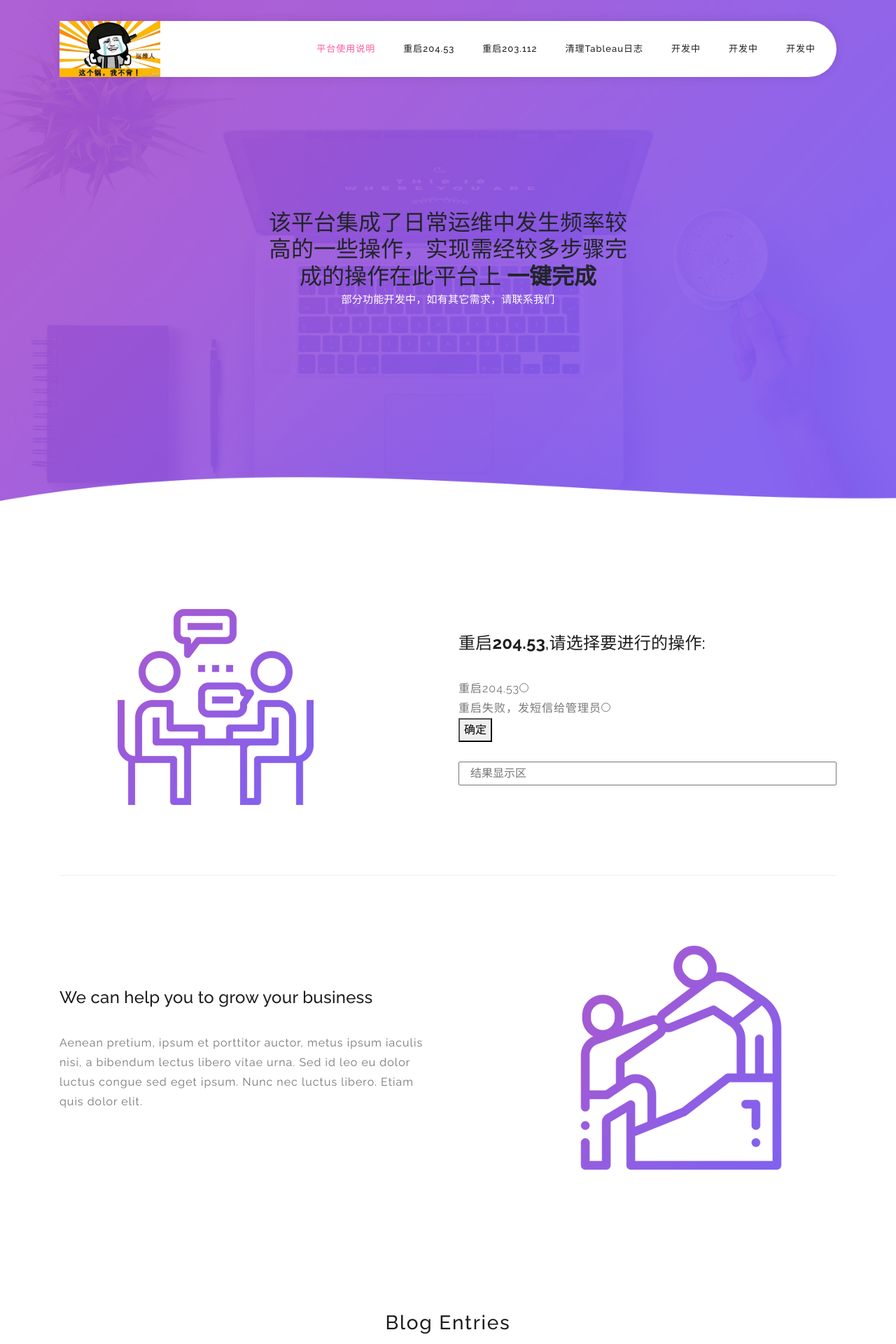
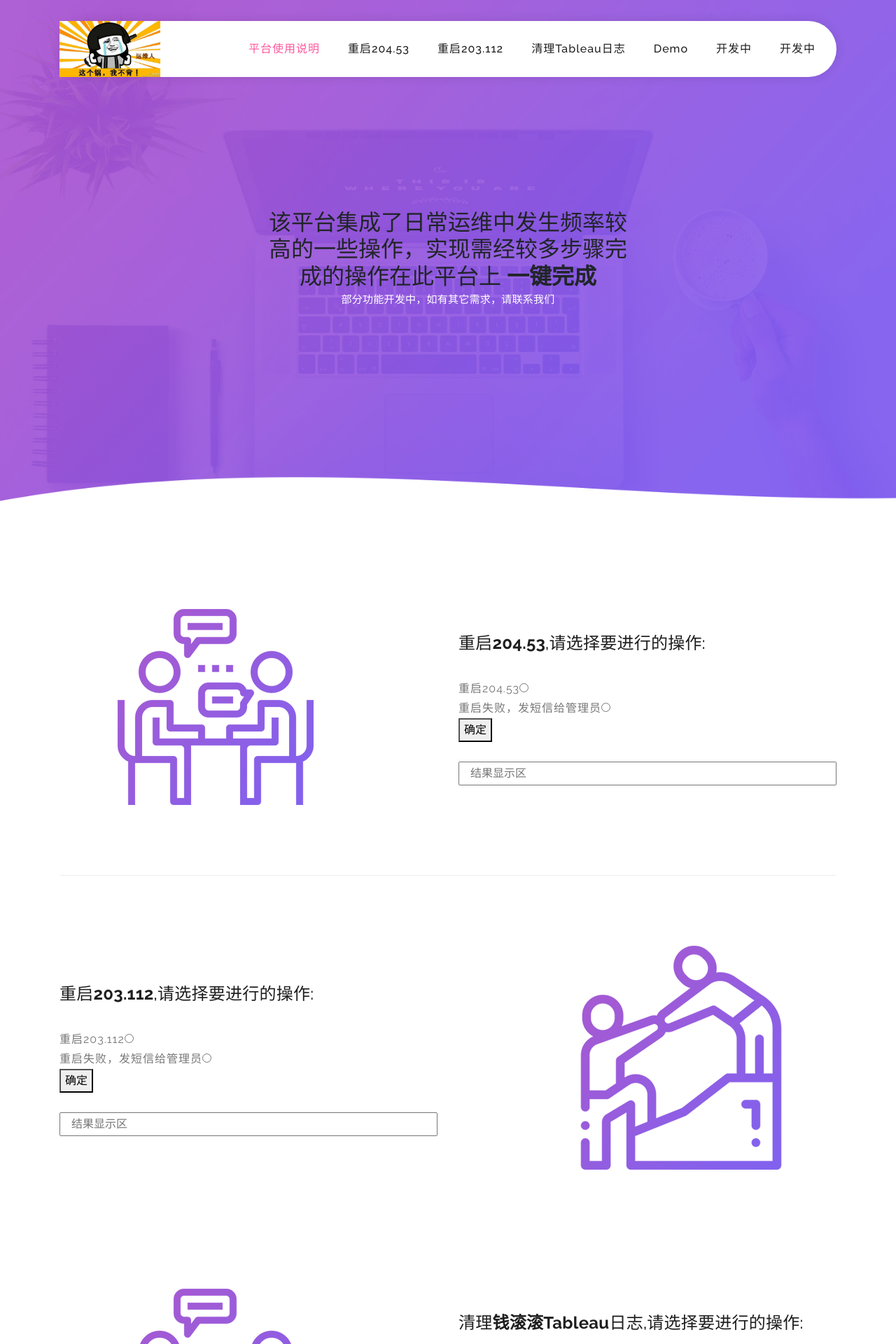
Before and after one commit to WillChang1808/django_project1016, a Django app: page /index in a window 1280 px wide. Shown: the top 1920 px of the page at 70% size. Run offline with Django 3.2, Linux system fonts and the light colour scheme; some libraries are stand-ins or nearby versions.

Commit message:
修改index，增加了各功能项页面和对应的Ajax

```diff
--- a/templates/index.html
+++ b/templates/index.html
@@ -40,13 +40,13 @@
                         <!-- ***** Logo End ***** -->
                         <!-- ***** Menu Start ***** -->
                         <ul class="nav">
-                            <li><a href="#welcome" class="active">平台使用说明</a></li>
-                            <li><a href="#features">重启204.53</a></li>
-                            <li><a href="#work-process">重启203.112</a></li>
-                            <li><a href="#testimonials">清理Tableau日志</a></li>
-                            <li><a href="#pricing-plans">开发中</a></li>
-                            <li><a href="#blog">开发中</a></li>
-                            <li><a href="#contact-us">开发中</a></li>
+                            <li><a href="#welcome" class="active" style=" font-size:16px">平台使用说明</a></li>
+                            <li><a href="#features" style=" font-size:16px">重启204.53</a></li>
+                            <li><a href="#203112" style=" font-size:16px">重启203.112</a></li>
+                            <li><a href="#tableau" style=" font-size:16px">清理Tableau日志</a></li>
+                            <li><a href="#demo" style=" font-size:16px">Demo</a></li>
+                            <li><a href="#" style=" font-size:16px">开发中</a></li>
+                            <li><a href="#" style=" font-size:16px">开发中</a></li>
                         </ul>
                         <a class='menu-trigger'>
                             <span>Menu</span>
@@ -77,7 +77,7 @@
     </div>
     <!-- ***** Welcome Area End ***** -->
 
-    <!-- ***** Features Big Item Start ***** -->
+    <!-- ***** Features Big Item1 Start 重启204.53***** -->
     <section class="section padding-top-70 padding-bottom-0" id="features">
         <div class="container">
             <div class="row">
@@ -90,11 +90,10 @@
                         <h2 class="section-title">重启<strong>204.53</strong>,请选择要进行的操作:</h2>
                     </div>
                     <div class="left-text">
-                        重启204.53<input type="radio" id="i1"><br>
-                        重启失败，发短信给管理员<input type="radio" id="i2"><br>
-                        <button id="b1", class="btn-default">确定</button><br><br>
-                        <input type="text" class="col-lg-12 input-group-lg"   placeholder="结果显示区" >
-
+                        重启204.53<input type="radio" name="select1" value="reboot" id="i1"><br>
+                        重启失败，发短信给管理员<input type="radio" name="select1" value="send_sms" id="i2"><br>
+                        <button id="btn1", class="btn-default">确定</button><br><br>
+                        <input type="text" class="col-lg-12 input-group-lg" id="res1" placeholder="结果显示区" >
                     </div>
                 </div>
             </div>
@@ -105,28 +104,84 @@
             </div>
         </div>
     </section>
-    <!-- ***** Features Big Item End ***** -->
+    <!-- ***** Features Big Item1 End 重启204.54***** -->
 
-    <!-- ***** Features Big Item Start ***** -->
-    <section class="section padding-bottom-100">
+    <!-- ***** Features Big Item2 Start 重启203.112***** -->
+    <section class="section padding-bottom-100" id="203112">
+        <div class="container">
+           <div class="row">
+               <div class="col-lg-6 col-md-12 col-sm-12 align-self-center mobile-top-fix">
+                    <div class="left-heading">
+                        <h2 class="section-title">重启<strong>203.112</strong>,请选择要进行的操作:</h2>
+                    </div>
+                    <div class="left-text">
+                        重启203.112<input type="radio" name="select2" value="reboot203.112" id="demo1"><br>
+                        重启失败，发短信给管理员<input type="radio" name="select2" value="send_sms" id="demo2"><br>
+                        <button id="btn2", class="btn-default">确定</button><br><br>
+                        <input type="text" class="col-lg-12 input-group-lg" id="res2" placeholder="结果显示区" >
+                    </div>
+                </div>
+               <div class="col-lg-1"></div>  <!--隔开左边的图片和文字*/ -->
+               <div class="col-lg-5 col-md-12 col-sm-12 align-self-center" data-scroll-reveal="enter left move 30px over 0.6s after 0.4s">
+                    <img src="static/assets/images/right-image.png" class="rounded img-fluid d-block mx-auto" alt="App">
+                </div>
+           </div>
+        </div>
+    </section>
+    <!-- ***** Features Big Item2 End 重启203.112***** -->
+
+      <!-- ***** Features Big Item3 Start 清理tableau日志***** -->
+    <section class="section padding-top-70 padding-bottom-0" id="tableau">
         <div class="container">
             <div class="row">
-                <div class="col-lg-6 col-md-12 col-sm-12 align-self-center mobile-bottom-fix">
+                <div class="col-lg-5 col-md-12 col-sm-12 align-self-center" data-scroll-reveal="enter left move 30px over 0.6s after 0.4s">
+                    <img src="static/assets/images/left-image.png" class="rounded img-fluid d-block mx-auto" alt="App">
+                </div>
+                <div class="col-lg-1"></div>  <!--隔开左边的图片和文字*/ -->
+                <div class="col-lg-6 col-md-12 col-sm-12 align-self-center mobile-top-fix">
                     <div class="left-heading">
-                        <h2 class="section-title">We can help you to grow your business</h2>
+                        <h2 class="section-title">清理<strong>钱滚滚Tableau</strong>日志,请选择要进行的操作:</h2>
                     </div>
                     <div class="left-text">
-                        <p>Aenean pretium, ipsum et porttitor auctor, metus ipsum iaculis nisi, a bibendum lectus libero vitae urna. Sed id leo eu dolor luctus congue sed eget ipsum. Nunc nec luctus libero. Etiam quis dolor elit.</p>
+                        清理Tableau日志<input type="radio" name="select3" value="clean_logs" id="i1"><br>
+                        清理失败，发短信给管理员<input type="radio" name="select3" value="send_sms" id="i2"><br>
+                        <button id="btn3", class="btn-default">确定</button><br><br>
+                        <input type="text" class="col-lg-12 input-group-lg" id="res3" placeholder="结果显示区" >
                     </div>
                 </div>
-                <div class="col-lg-1"></div>
-                <div class="col-lg-5 col-md-12 col-sm-12 align-self-center mobile-bottom-fix-big" data-scroll-reveal="enter right move 30px over 0.6s after 0.4s">
-                    <img src="static/assets/images/right-image.png" class="rounded img-fluid d-block mx-auto" alt="App">
+            </div>
+            <div class="row">
+                <div class="col-lg-12">
+                    <div class="hr"></div>
                 </div>
             </div>
         </div>
     </section>
-    <!-- ***** Features Big Item End ***** -->
+    <!-- ***** Features Big Item3 End 清理tableau日志***** -->
+
+    <!-- ***** Features Big Item4 Start Demo***** -->
+    <section class="section padding-bottom-100" id="demo">
+        <div class="container">
+           <div class="row">
+               <div class="col-lg-6 col-md-12 col-sm-12 align-self-center mobile-top-fix">
+                    <div class="left-heading">
+                        <h2 class="section-title">Demo<strong>展示前后端交互</strong>,请选择要进行的操作:</h2>
+                    </div>
+                    <div class="left-text">
+                        脚踏实地<input type="radio" name="select4" value="脚踏实地" id="demo1"><br>
+                        仰望星空<input type="radio" name="select4" value="仰望星空" id="demo2"><br>
+                        <button id="btn4", class="btn-default">确定</button><br><br>
+                        <input type="text" class="col-lg-12 input-group-lg" id="res4" placeholder="结果显示区" >
+                    </div>
+                </div>
+               <div class="col-lg-1"></div>  <!--隔开左边的图片和文字*/ -->
+               <div class="col-lg-5 col-md-12 col-sm-12 align-self-center" data-scroll-reveal="enter left move 30px over 0.6s after 0.4s">
+                    <img src="static/assets/images/right-image.png" class="rounded img-fluid d-block mx-auto" alt="App">
+                </div>
+           </div>
+        </div>
+    </section>
+    <!-- ***** Features Big Item4 End Demo***** -->
 
     <!-- ***** Blog Start ***** -->
     <section class="section" id="blog">
@@ -135,7 +190,7 @@
             <div class="row">
                 <div class="col-lg-12">
                     <div class="center-heading">
-                        <h2 class="section-title">Blog Entries</h2>
+                        <h2 class="section-title">专业运维 使命必达</h2>
                     </div>
                 </div>
                 <div class="offset-lg-3 col-lg-6">
@@ -154,12 +209,12 @@
                         </div>
                         <div class="blog-content">
                             <h3>
-                                <a href="#">Vivamus ac vehicula dui</a>
+                                <a href="#">便捷</a>
                             </h3>
                             <div class="text">
-                               Cras aliquet ligula dui, vitae fermentum velit tincidunt id. Praesent eu finibus nunc. Nulla in sagittis eros. Aliquam egestas augue.
+                               致力复杂工作简单话，一"点"完成
                             </div>
-                            <a href="#" class="main-button">Read More</a>
+{#                            <a href="#" class="main-button">Read More</a>#}
                         </div>
                     </div>
                 </div>
@@ -170,12 +225,12 @@
                         </div>
                         <div class="blog-content">
                             <h3>
-                                <a href="#">Phasellus convallis augue</a>
+                                <a href="#">专业</a>
                             </h3>
                             <div class="text">
-                                Aliquam commodo ornare nisl, et scelerisque nisl dignissim ac. Vestibulum finibus urna ut velit venenatis, vel ultrices sapien mattis.
+                                全景熟悉架构，综合技能保驾护航
                             </div>
-                            <a href="#" class="main-button">Read More</a>
+{#                            <a href="#" class="main-button">Read More</a>#}
                         </div>
                     </div>
                 </div>
@@ -186,12 +241,12 @@
                         </div>
                         <div class="blog-content">
                             <h3>
-                                <a href="#">Nam gravida purus non</a>
+                                <a href="#">高效</a>
                             </h3>
                             <div class="text">
-                                Maecenas eu erat vitae dui convallis consequat vel gravida nulla. Vestibulum finibus euismod odio, ut tempus enim varius eu.
+                                高效高质响应各种需求
                             </div>
-                            <a href="#" class="main-button">Read More</a>
+{#                            <a href="#" class="main-button">Read More</a>#}
                         </div>
                     </div>
                 </div>
@@ -199,7 +254,6 @@
         </div>
     </section>
     <!-- ***** Blog End ***** -->
-
 
 
     <!-- ***** Footer Start ***** -->
@@ -239,6 +293,58 @@
 
     <!-- Global Init -->
     <script src="static/assets/js/custom.js"></script>
+    <!-- Ajax -->
+    <script>
+        $('#btn1').click(function () {
+            $.ajax({
+                url:'',
+                type:'POST',
+                data:{select1:$('input[type=radio][name=select1]:checked').val()},
+                success:function(data){
+                    $('#res1').val(data)
+                }
+            })
+        })
+    </script>
+    <script>
+        $('#btn2').click(function () {
+            $.ajax({
+                url:'',
+                type:'POST',
+                data:{select2:$('input[type=radio][name=select2]:checked').val()},
+                success:function(data){
+                    $('#res2').val(data)
+                }
+            })
+
+        })
+    </script>
+    <script>
+        $('#btn3').click(function () {
+            $.ajax({
+                url:'',
+                type:'POST',
+                data:{select3:$('input[type=radio][name=select3]:checked').val()},
+                success:function(data){
+                    $('#res3').val(data)
+                }
+            })
+
+        })
+    </script>
+    <script>
+        $('#btn4').click(function () {
+            $.ajax({
+                url:'',
+                type:'POST',
+                data:{select4:$('input[type=radio][name=select4]:checked').val()},
+                success:function(data){
+                    $('#res4').val(data)
+                }
+            })
+
+        })
+    </script>
 
   </body>
 </html>
```
